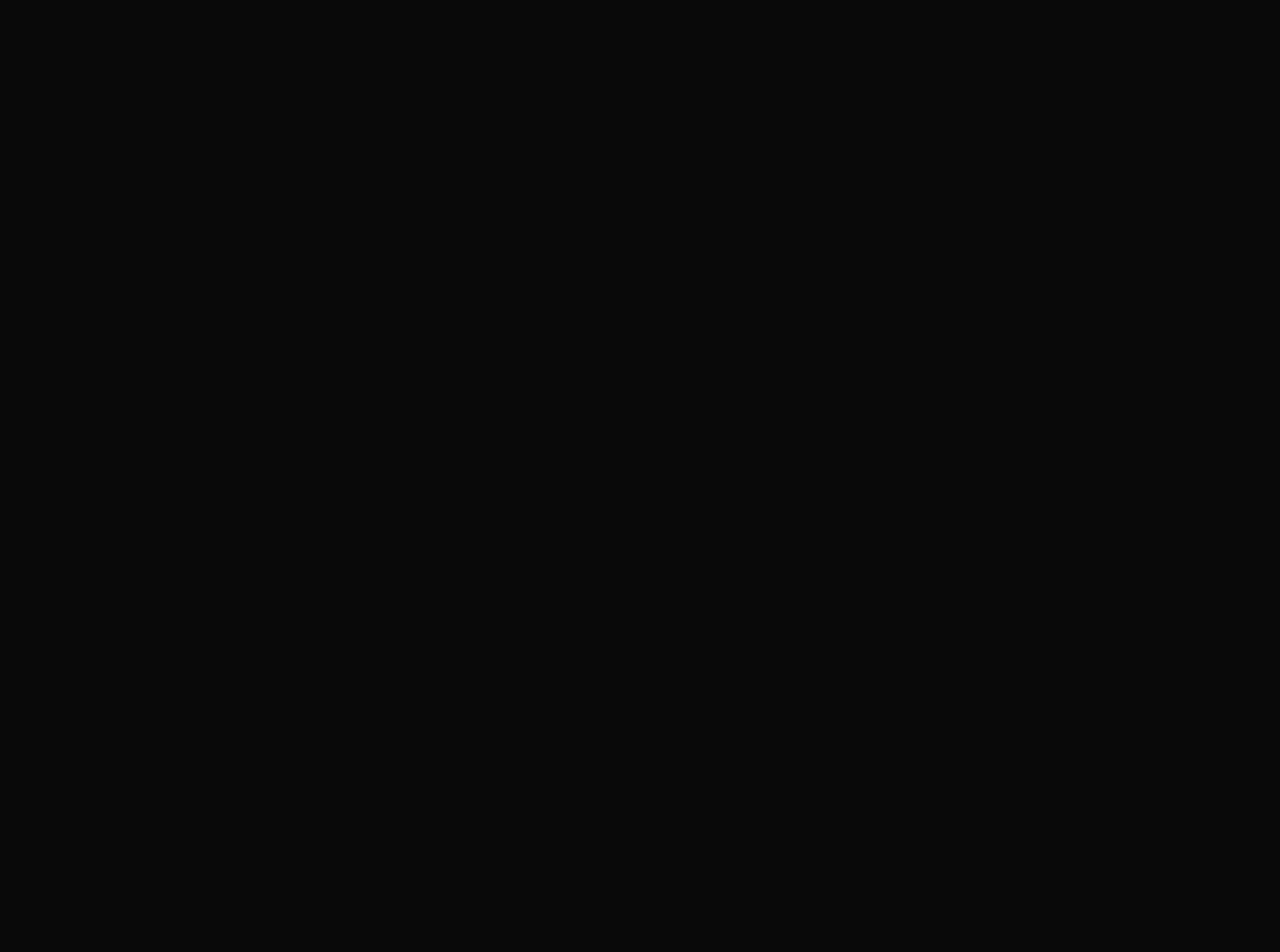
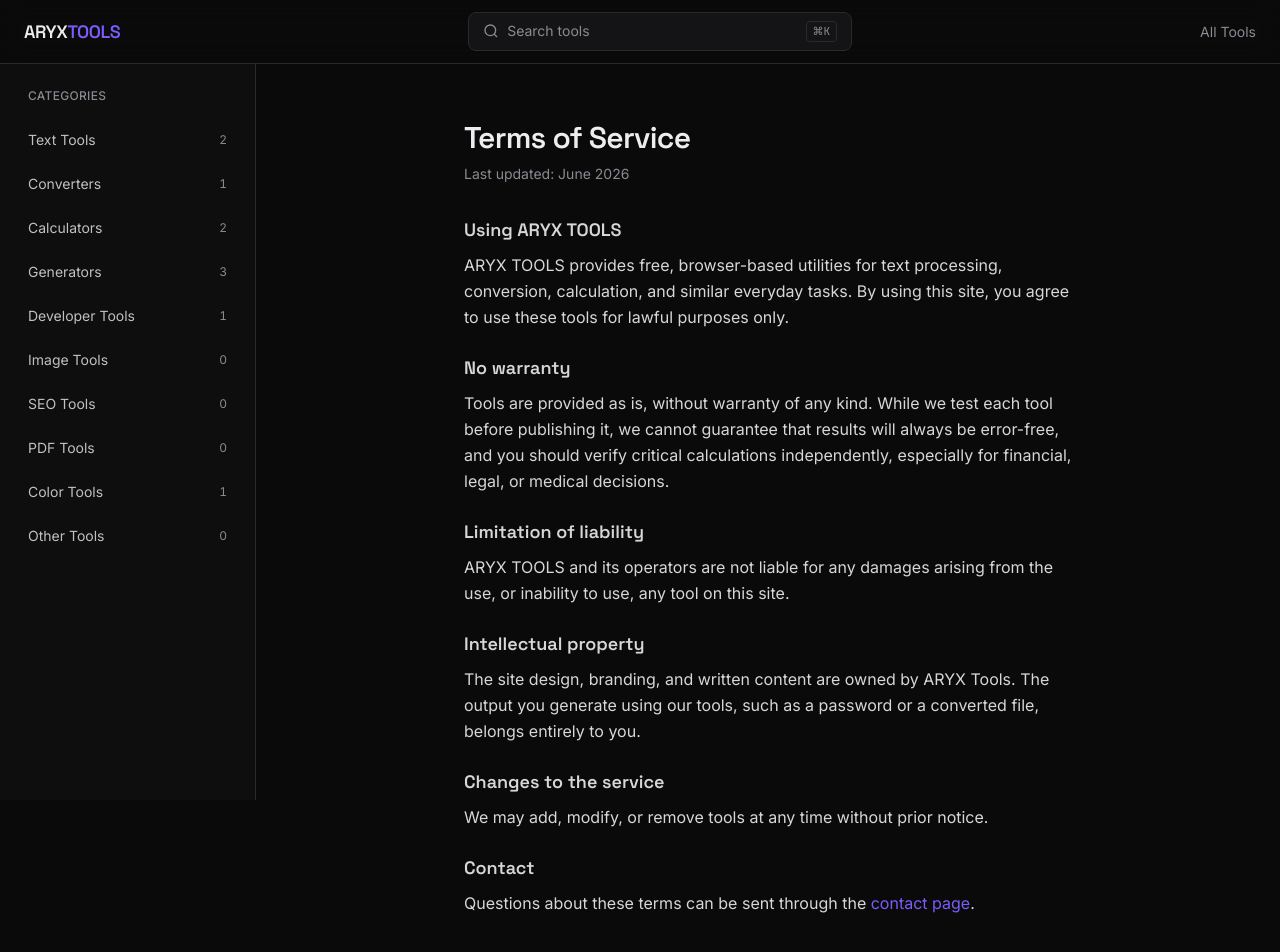
Before and after one commit to AryxK6/aryxtools, a Next.js app: page /terms-of-service in a window 1280 px wide. Before the commit this address had no page. Shown: the top 952 px of the page. Before the commit the page ends 800 px from the top, so only its background shows below. Built offline with nearby package versions, Linux system fonts and the light colour scheme.

Commit message:
Add files via upload

```diff
--- /dev/null
+++ b/app/terms-of-service/page.tsx
@@ -0,0 +1,90 @@
+import type { Metadata } from "next";
+import Link from "next/link";
+
+export const metadata: Metadata = {
+  title: "Terms of Service | ARYX TOOLS",
+  description: "Terms and conditions for using ARYX TOOLS and its free online tools.",
+};
+
+export default function TermsPage() {
+  return (
+    <div className="px-4 lg:px-8 py-10 lg:py-14 max-w-2xl mx-auto">
+      <h1 className="font-display font-semibold text-3xl tracking-tight mb-2">
+        Terms of Service
+      </h1>
+      <p className="text-sm text-muted mb-8">Last updated: June 2026</p>
+
+      <div className="flex flex-col gap-6 text-foreground/90 leading-relaxed">
+        <section>
+          <h2 className="font-display font-semibold text-lg mb-2">
+            Using ARYX TOOLS
+          </h2>
+          <p>
+            ARYX TOOLS provides free, browser-based utilities for text
+            processing, conversion, calculation, and similar everyday tasks.
+            By using this site, you agree to use these tools for lawful
+            purposes only.
+          </p>
+        </section>
+
+        <section>
+          <h2 className="font-display font-semibold text-lg mb-2">
+            No warranty
+          </h2>
+          <p>
+            Tools are provided as is, without warranty of any kind. While we
+            test each tool before publishing it, we cannot guarantee that
+            results will always be error-free, and you should verify
+            critical calculations independently, especially for financial,
+            legal, or medical decisions.
+          </p>
+        </section>
+
+        <section>
+          <h2 className="font-display font-semibold text-lg mb-2">
+            Limitation of liability
+          </h2>
+          <p>
+            ARYX TOOLS and its operators are not liable for any damages
+            arising from the use, or inability to use, any tool on this
+            site.
+          </p>
+        </section>
+
+        <section>
+          <h2 className="font-display font-semibold text-lg mb-2">
+            Intellectual property
+          </h2>
+          <p>
+            The site design, branding, and written content are owned by ARYX
+            Tools. The output you generate using our tools, such as a
+            password or a converted file, belongs entirely to you.
+          </p>
+        </section>
+
+        <section>
+          <h2 className="font-display font-semibold text-lg mb-2">
+            Changes to the service
+          </h2>
+          <p>
+            We may add, modify, or remove tools at any time without prior
+            notice.
+          </p>
+        </section>
+
+        <section>
+          <h2 className="font-display font-semibold text-lg mb-2">
+            Contact
+          </h2>
+          <p>
+            Questions about these terms can be sent through the{" "}
+            <Link href="/contact" className="text-accent hover:text-accent-hover">
+              contact page
+            </Link>
+            .
+          </p>
+        </section>
+      </div>
+    </div>
+  );
+}
```
